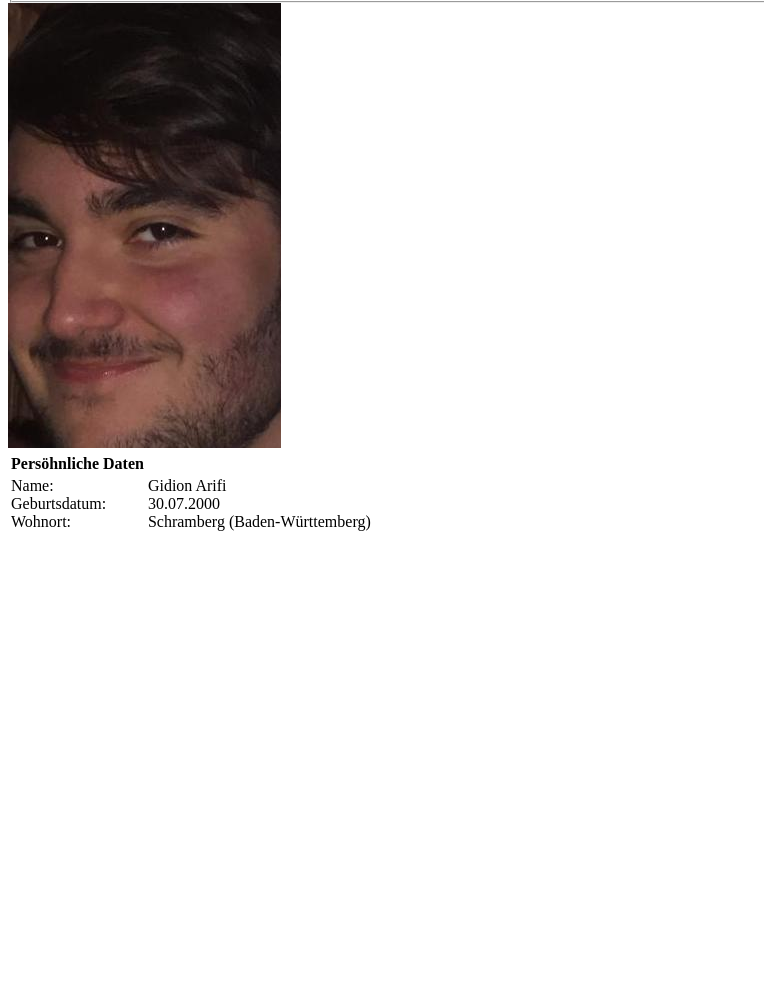
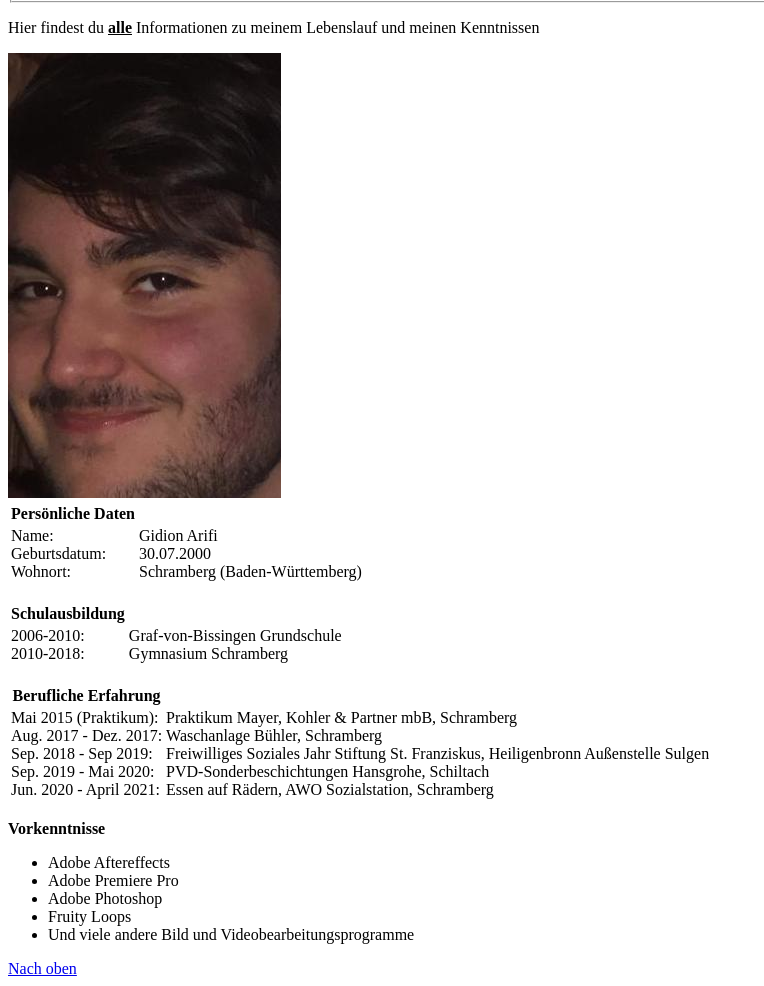
Before and after one commit to GidionHFU/GIS-SoSe-2021, a plain HTML site: page Aufgabe 1.2/übermich.html in a window 1280 px wide. Shown: the part 163-1149 px from the top of the page, without its empty margins (0-764 px from the left). Before the commit the page ends 800 px from the top, so only its background shows below. Drawn offline with Linux system fonts and the light colour scheme.

Commit message:
Übermich

```diff
--- a/Aufgabe 1.2/übermich.html
+++ b/Aufgabe 1.2/übermich.html
@@ -7,15 +7,17 @@
     <title>Über mich</title>
 </head>
 <body>
+    <a id="oben"></a>
     <h1>Über mich</h1>
     <fieldset>
         <h2><a href="index.html">Portfolio</a>&nbsp;&nbsp;&nbsp;&nbsp;<a href="übermich.html">Über mich</a>  &nbsp;&nbsp;&nbsp;&nbsp;<a href="kontakt.html">Kontakt</a></h2>
     </fieldset>
+    <p>Hier findest du <b><u>alle</u></b> Informationen zu meinem Lebenslauf und meinen Kenntnissen</p>
     <img src="Media/ich.jpeg" alt="Selbstportrait">
     <table>
         <thead>
             <tr>
-               <th>Persöhnliche Daten</th>
+               <th>Persönliche Daten</th>
                <th>&nbsp;</th>
             </tr>
         </thead>
@@ -26,5 +28,45 @@
             </tr>
         </tbody>
     </table>
+    <br>
+    <table>
+        <thead>
+            <tr>
+               <th>Schulausbildung</th>
+               <th>&nbsp;</th>
+            </tr>
+        </thead>
+        <tbody>
+            <tr>
+                <td>2006-2010: <br> 2010-2018: </td>
+                <td>Graf-von-Bissingen Grundschule <br> Gymnasium Schramberg </td>
+            </tr>
+        </tbody>
+    </table>
+    <br>
+    <table>
+        <thead>
+            <tr>
+               <th>Berufliche Erfahrung</th>
+               <th>&nbsp;</th>
+            </tr>
+        </thead>
+        <tbody>
+            <tr>
+                <td>Mai 2015 (Praktikum): <br> Aug. 2017 - Dez. 2017: <br> Sep. 2018 - Sep 2019: <br> Sep. 2019 - Mai 2020: <br> Jun. 2020 - April 2021:</td>
+                <td>Praktikum Mayer, Kohler & Partner mbB, Schramberg <br> Waschanlage Bühler, Schramberg <br> Freiwilliges Soziales Jahr Stiftung St. Franziskus, Heiligenbronn Außenstelle Sulgen <br> PVD-Sonderbeschichtungen Hansgrohe, Schiltach <br> Essen auf Rädern, AWO Sozialstation, Schramberg</td>
+            </tr>
+        </tbody>
+    </table>
+    <br>
+    <Strong>Vorkenntnisse</Strong>
+    <ul>
+        <li>Adobe Aftereffects</li>
+        <li>Adobe Premiere Pro</li>
+        <li>Adobe Photoshop</li>
+        <li>Fruity Loops</li>
+        <li>Und viele andere Bild und Videobearbeitungsprogramme</li>
+    </ul>
+    <a href="#oben">Nach oben</a>
 </body>
 </html>
```
